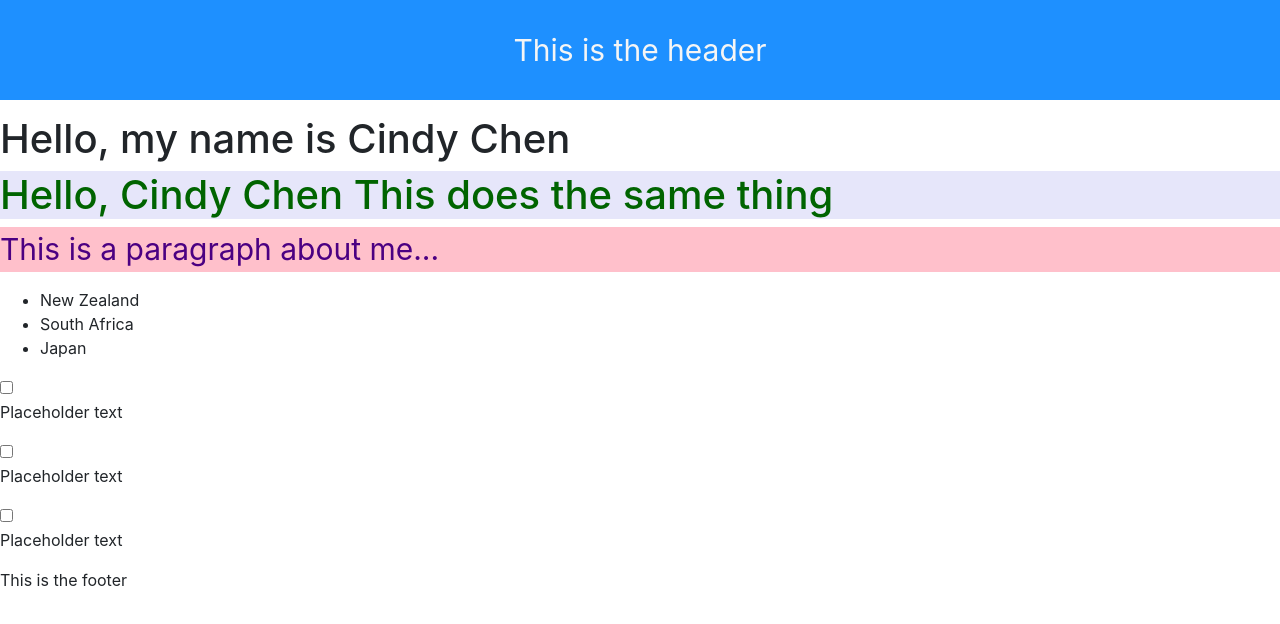
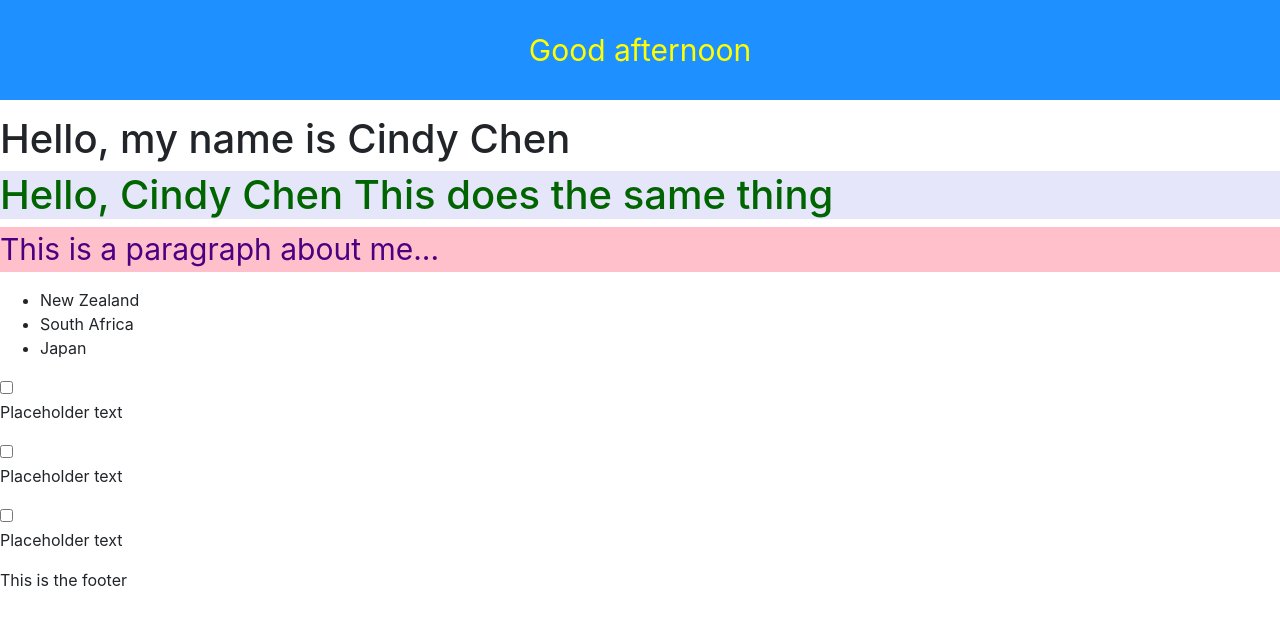
Before and after one commit to cindychen5/react-todolist, a React (Create React App) app: page / in a window 1280 px wide. Shown: the top 624 px of the page. Built offline with nearby package versions, Linux system fonts and the light colour scheme.

Commit message:
playing around w/ date and JS inline styling

```diff
--- a/src/components/Header.js
+++ b/src/components/Header.js
@@ -2,9 +2,32 @@ import React from "react";
 
 
 export function Header() {
+    const date = new Date(2022, 4, 27, 12, 30, 15);
+    //year, month, date, hour, min, sec
+    const hours = date.getHours()
+    console.log(date)
+    // console.log(hours)
+    let timeOfDay
+
+    const styles = {
+        fontSize: 30
+    }
+
+    if (hours < 12) {
+        timeOfDay = "morning"
+        styles.color = "green"
+    } else if (hours >= 12 && hours < 17) {
+        timeOfDay = "afternoon"
+        styles.color= "yellow"
+    } else {
+        timeOfDay = "night"
+        styles.color = "#D90000"
+    }
+
     return (
         <>
-            <header className="navbar">This is the header</header>
+            <header className="navbar" style={styles}>Good {timeOfDay}</header>
+
         </>
     )
 }
```
